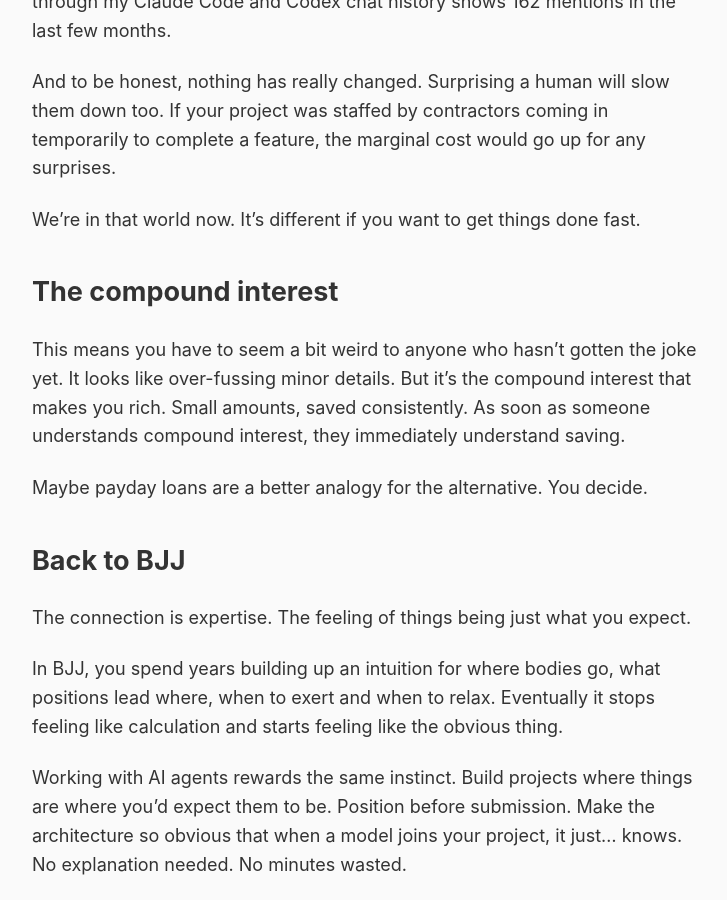
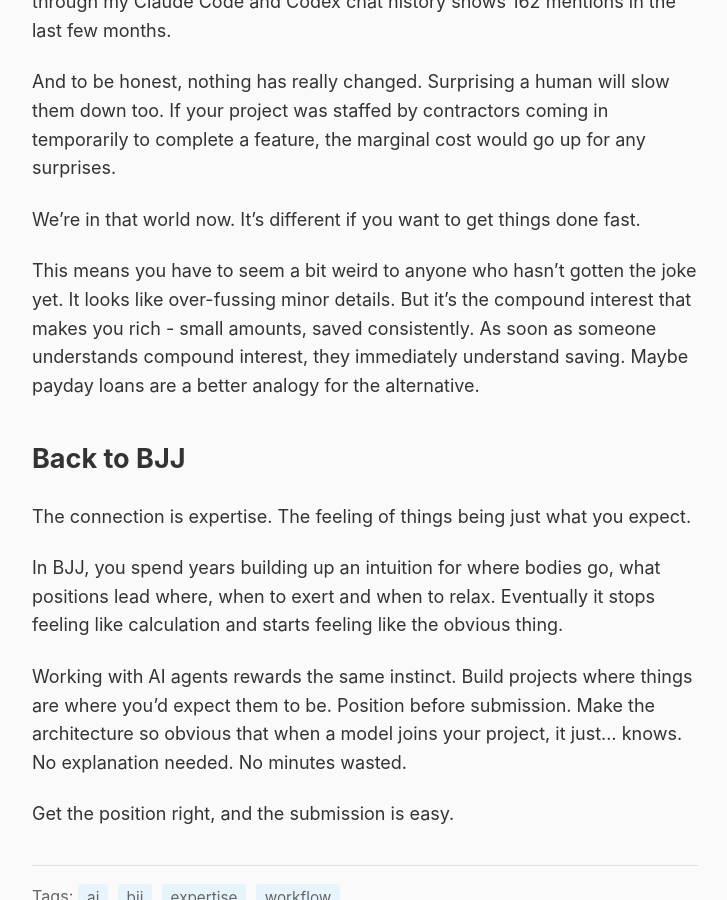
Before and after one commit to rob137/rob137.github.io, a Jekyll site: the page built from _posts/2026-01-03-position-before-submission.md, in a window 1280 px wide and 900 px high, scrolled down 2808 px. Shown: the whole window, without its empty margins (275-1002 px from the left). Built offline with Jekyll 4.4.1, drawn with Linux system fonts in a browser that asks for light colours.

Commit message:
Weave compound interest into previous section for flow

```diff
--- a/_posts/2026-01-03-position-before-submission.md
+++ b/_posts/2026-01-03-position-before-submission.md
@@ -54,11 +54,7 @@
 
 We're in that world now. It's different if you want to get things done fast.
 
-## The compound interest
-
-This means you have to seem a bit weird to anyone who hasn't gotten the joke yet. It looks like over-fussing minor details. But it's the compound interest that makes you rich. Small amounts, saved consistently. As soon as someone understands compound interest, they immediately understand saving.
-
-Maybe payday loans are a better analogy for the alternative. You decide.
+This means you have to seem a bit weird to anyone who hasn't gotten the joke yet. It looks like over-fussing minor details. But it's the compound interest that makes you rich - small amounts, saved consistently. As soon as someone understands compound interest, they immediately understand saving. Maybe payday loans are a better analogy for the alternative.
 
 ## Back to BJJ
 
```
